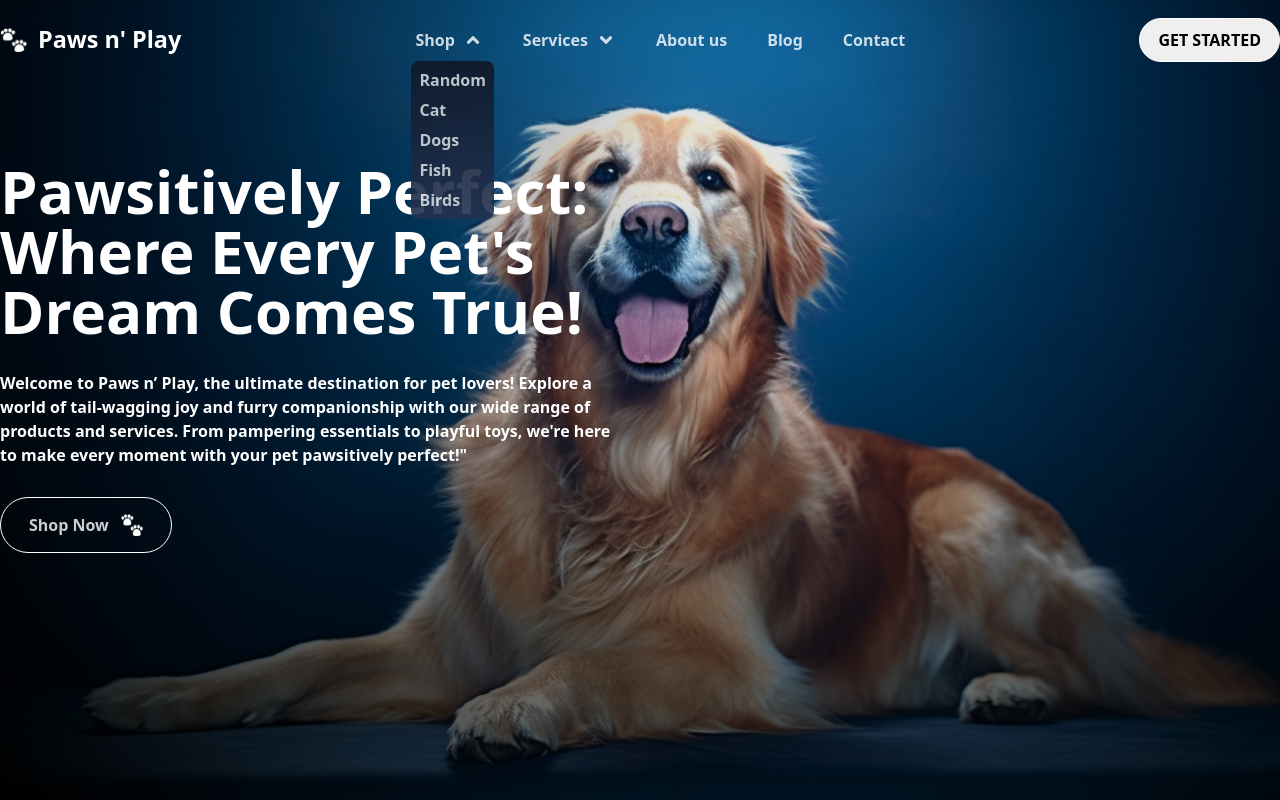
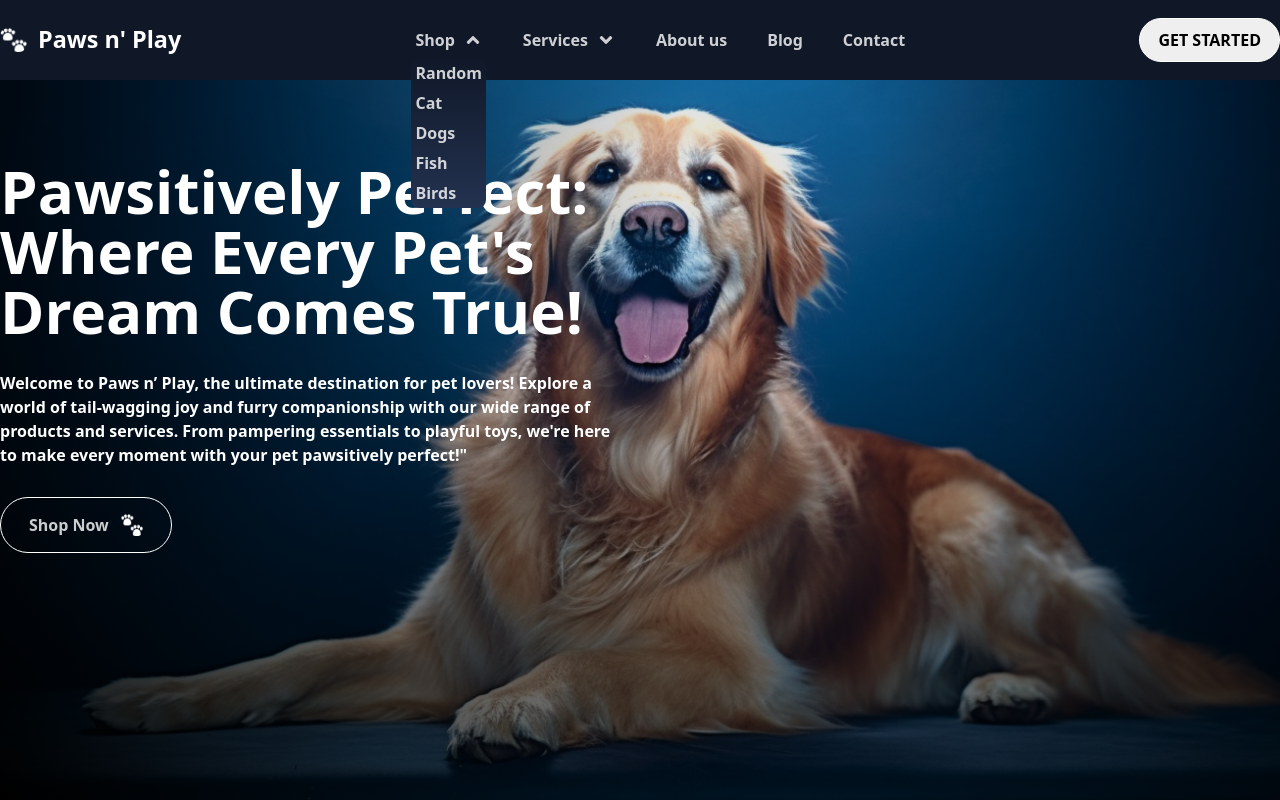
Before and after one commit to nevenmitrovic/paws-landing, a React (Vite) app: page / in a window 1280 px wide. Both pictures are taken after a click on the button "Shop". Shown: the top 800 px of the page. Built offline with nearby package versions, Linux system fonts and the light colour scheme; a web font is replaced by a local one.

Commit message:
update dropdown styles

```diff
--- a/src/components/Header/Header.tsx
+++ b/src/components/Header/Header.tsx
@@ -1,4 +1,4 @@
-import { useEffect, useState } from 'react'
+import { useCallback, useEffect, useState } from 'react'
 
 import styles from './header.module.css'
 import { useIsMobile } from '@/hooks/useIsMobile'
@@ -8,6 +8,7 @@ import Logo from '@/components/Header/Logo/Logo'
 
 export default function Header() {
 	const [color, setColor] = useState(false)
+	const [dropdownsTrigger, setDropdownsTrigger] = useState(false)
 	const isMobile = useIsMobile()
 
 	const handleColor = () => {
@@ -17,6 +18,12 @@ export default function Header() {
 			setColor(false)
 		}
 	}
+	const onDropdownOpen = useCallback(() => {
+		setDropdownsTrigger(true)
+	}, [])
+	const onDropdownClose = useCallback(() => {
+		setDropdownsTrigger(false)
+	}, [])
 
 	useEffect(() => {
 		window.addEventListener('scroll', handleColor)
@@ -25,12 +32,16 @@ export default function Header() {
 	}, [])
 
 	return (
-		<header className={`${styles.header} ${color ? styles.bgScroll : styles.bgInitial}`}>
+		<header
+			className={`${styles.header} ${color ? styles.bgScroll : styles.bgInitial} ${
+				dropdownsTrigger ? styles.bgImportant : ''
+			}`}
+		>
 			{!isMobile ? (
 				<div className={styles.headerContent}>
 					<Logo />
 					<div className={styles.content}>
-						<Navigation />
+						<Navigation onDropdownOpen={onDropdownOpen} onDropdownClose={onDropdownClose} />
 					</div>
 					<div>
 						<a href='#shop'>
@@ -43,7 +54,7 @@ export default function Header() {
 				<>
 					<Logo />
 					<div className={styles.content}>
-						<Navigation />
+						<Navigation onDropdownOpen={onDropdownOpen} onDropdownClose={onDropdownClose} />
 					</div>
 					<MobileMenu />
 				</>
--- a/src/components/Header/MobileMenu/MobileMenu.tsx
+++ b/src/components/Header/MobileMenu/MobileMenu.tsx
@@ -57,8 +57,7 @@ export default function MobileMenu() {
 							<button onClick={toggleMobileShopMain}>
 								Shop {!openShop ? <FaAngleDown size={20} /> : <FaAngleUp size={20} />}
 							</button>
-							{openShop && (
-								<div className={styles.dropdownMobile}>
+							<div className={`${styles.dropdownMobile} ${openShop ? styles.open : styles.close}`}>
 								{CATEGORY_BUTTONS.map((button) => {
 									return (
 										<a key={`mobile-link-${button}`} href='#shop'>
@@ -69,14 +68,14 @@ export default function MobileMenu() {
 									)
 								})}
 							</div>
-							)}
 						</li>
 						<li>
 							<button onClick={toggleMobileServices}>
 								Services {!openServices ? <FaAngleDown size={20} /> : <FaAngleUp size={20} />}
 							</button>
-							{openServices && (
-								<div className={styles.dropdownMobile}>
+							<div
+								className={`${styles.dropdownMobile} ${openServices ? styles.open : styles.close}`}
+							>
 								<a href='#services'>
 									<button onClick={handleServiceClick}>Grooming</button>
 								</a>
@@ -93,7 +92,6 @@ export default function MobileMenu() {
 									<button onClick={handleServiceClick}>Adoption</button>
 								</a>
 							</div>
-							)}
 						</li>
 						<li>
 							<a href='#about-us'>
--- a/src/components/Header/MobileMenu/mobile-menu.module.css
+++ b/src/components/Header/MobileMenu/mobile-menu.module.css
@@ -71,13 +71,25 @@
 	position: absolute;
 	z-index: 60;
 	width: 100%;
-	bottom: 2%;
+	bottom: 5%;
 	left: 17%;
 	color: var(--clr-light-gray);
 }
 .dropdownMobile {
 	color: var(--clr-primary-text);
+	max-height: 0;
+	overflow: hidden;
+	transition: max-height 500ms ease-in-out, opacity 500ms ease-in-out;
+	opacity: 0;
 }
 .dropdownMobile button {
-	font-size: 14px;
+	font-size: 16px;
 }
+.dropdownMobile.open {
+	max-height: 145px;
+	opacity: 1;
+}
+.dropdownMobile.close {
+	max-height: 0;
+	opacity: 0;
+}
--- a/src/components/Header/Navigation/Navigation.tsx
+++ b/src/components/Header/Navigation/Navigation.tsx
@@ -1,4 +1,4 @@
-import { useState } from 'react'
+import { useEffect, useState } from 'react'
 
 import { useIsMobile } from '@/hooks/useIsMobile'
 import { FaAngleDown, FaAngleUp } from 'react-icons/fa'
@@ -6,7 +6,12 @@ import styles from './navigation.module.css'
 import { CATEGORY_BUTTONS } from '@/components/Shop/Shop'
 import { useCategoryContext } from '@/contexts/CategoryContext'
 
-export default function Navigation() {
+interface NavigationProps {
+	onDropdownOpen: () => void
+	onDropdownClose: () => void
+}
+
+export default function Navigation({ onDropdownOpen, onDropdownClose }: NavigationProps) {
 	const [openShop, setOpenShop] = useState(false)
 	const [openServices, setOpenServices] = useState(false)
 	const isMobile = useIsMobile()
@@ -30,6 +35,14 @@ export default function Navigation() {
 		setOpenServices((prev) => !prev)
 	}
 
+	useEffect(() => {
+		if (openShop || openServices) {
+			onDropdownOpen()
+		} else {
+			onDropdownClose()
+		}
+	}, [openShop, openServices, onDropdownOpen, onDropdownClose])
+
 	return (
 		<>
 			{!isMobile && (
@@ -39,8 +52,7 @@ export default function Navigation() {
 							<button onClick={toggleShop}>
 								Shop {!openShop ? <FaAngleDown size={20} /> : <FaAngleUp size={20} />}
 							</button>
-							{openShop && (
-								<div className={styles.dropdown}>
+							<div className={`${styles.dropdown} ${openShop ? styles.open : styles.close}`}>
 								{CATEGORY_BUTTONS.map((button) => {
 									return (
 										<a key={`link-${button}`} href='#shop'>
@@ -51,14 +63,12 @@ export default function Navigation() {
 									)
 								})}
 							</div>
-							)}
 						</li>
 						<li>
 							<button onClick={toggleServices}>
 								Services {!openServices ? <FaAngleDown size={20} /> : <FaAngleUp size={20} />}
 							</button>
-							{openServices && (
-								<div className={styles.dropdown}>
+							<div className={`${styles.dropdown} ${openServices ? styles.open : styles.close}`}>
 								<a href='#services'>
 									<button onClick={handleService}>Grooming</button>
 								</a>
@@ -75,7 +85,6 @@ export default function Navigation() {
 									<button onClick={handleService}>Adoption</button>
 								</a>
 							</div>
-							)}
 						</li>
 						<li>
 							<a href='#about-us'>
--- a/src/components/Header/Navigation/navigation.module.css
+++ b/src/components/Header/Navigation/navigation.module.css
@@ -24,14 +24,16 @@
 }
 .dropdown {
 	position: absolute;
-	top: 120%;
+	top: 110%;
 	z-index: 50;
-	padding: 4px;
+	overflow: hidden;
 	background-color: var(--clr-black);
 	background: var(--linear-gradient-mobile-menu, var(--clr-black));
 	color: var(--clr-primary-text);
-	opacity: 0.9;
 	border-radius: 8px;
+	max-height: 0;
+	opacity: 0;
+	transition: max-height 500ms ease-in-out, opacity 100ms ease-in-out;
 }
 .dropdown button {
 	width: 100%;
@@ -43,3 +45,11 @@
 .dropdown button:hover {
 	color: var(--clr-primary-text);
 }
+.dropdown.open {
+	max-height: 153px;
+	opacity: 1;
+}
+.dropdown.close {
+	max-height: 0;
+	opacity: 0;
+}
--- a/src/components/Header/header.module.css
+++ b/src/components/Header/header.module.css
@@ -10,12 +10,13 @@
 	transition: background-color 500ms ease;
 }
 .bgScroll {
-	background-color: var(--clr-black);
-	background: var(--linear-gradient-mobile-menu, var(--clr-black));
-	color: var(--clr-primary-text);
+	background-color: var(--clr-secondary-text);
 }
 .bgInitial {
 	background-color: inherit;
+}
+.bgImportant {
+	background-color: var(--clr-secondary-text) !important;
 }
 
 @media (width > 768px) {
```
Lines whose indentation alone changed are shown as unchanged.
